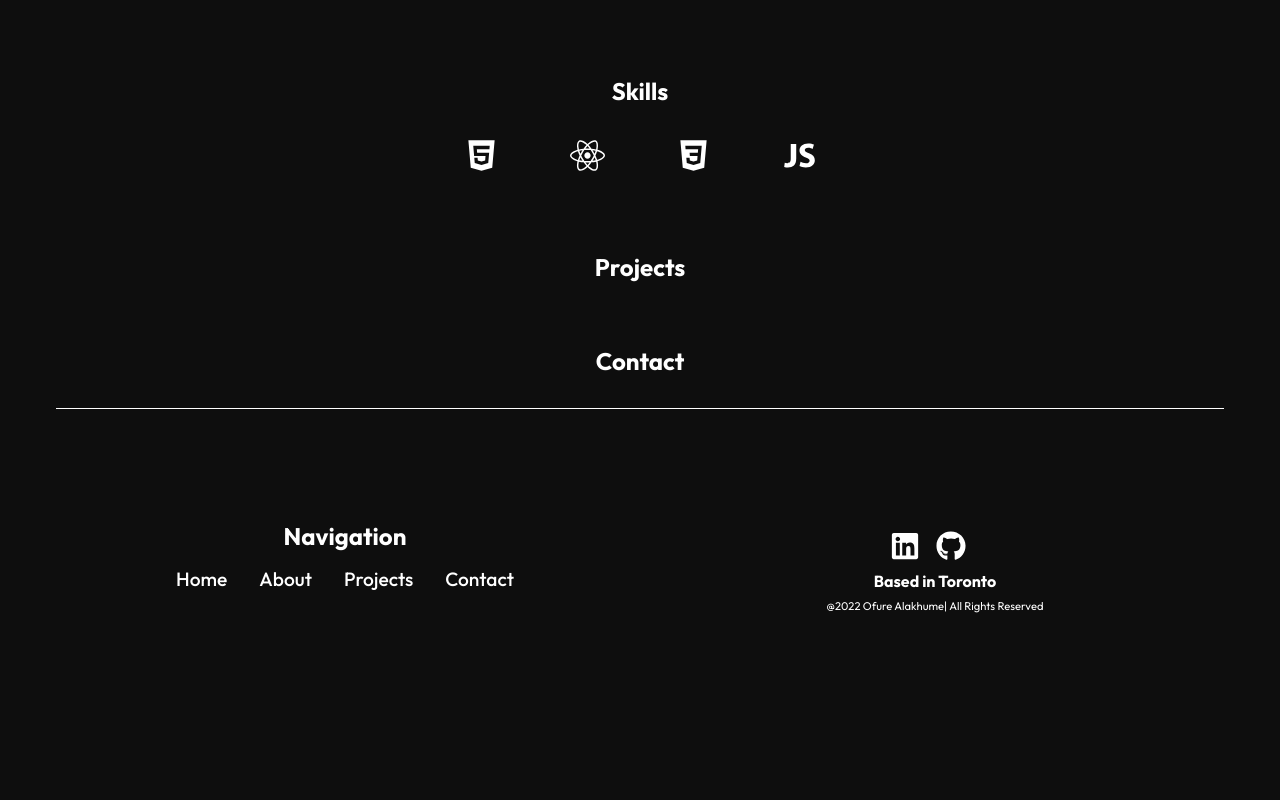
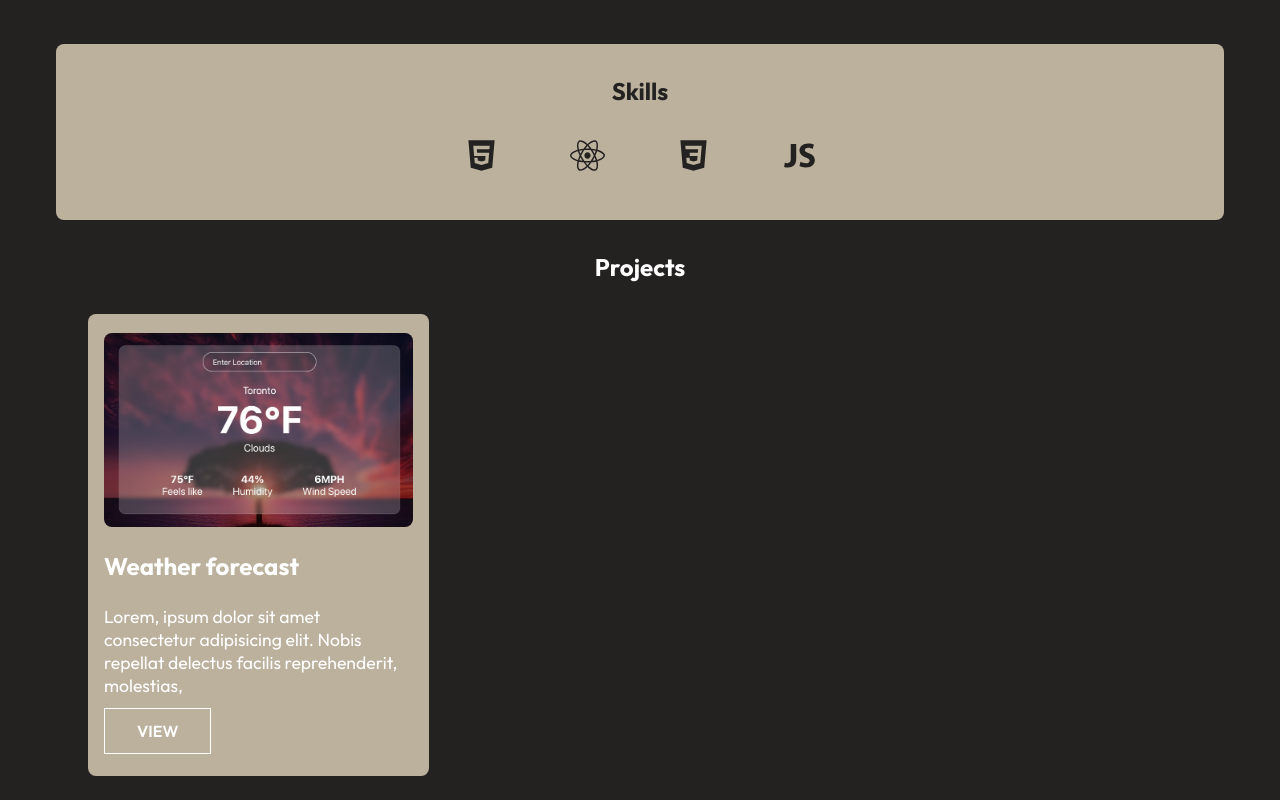
Before and after one commit to AlaksOfure/reactfolio, a React (Create React App) app: page / in a window 1280 px wide. Shown: the part 820-1620 px from the top of the page. Before the commit the page ends 1553 px from the top, so only its background shows below. Built offline with nearby package versions, Linux system fonts and the light colour scheme.

Commit message:
Updated components and style
Updated colour scheme and added new components
project section has also been updated

```diff
--- a/src/Components/Contact.js
+++ b/src/Components/Contact.js
@@ -2,9 +2,10 @@ import React from 'react'
 
 const Contact = () => {
  return (
-  <section className='section-container'>
-   <div className="content-container">
+  <section className='section-container '>
+   <div className="content-container brown-container">
     <h1>Contact</h1>
+    <p>Lorem ipsum, dolor sit amet consectetur adipisicing elit. Sed nemo vel veniam quae eligendi error debitis, deserunt dolores vitae asperiores odit possimus temporibus aspernatur ex iure ipsum harum libero. Facilis.</p>
    </div>
   </section>
  )
--- /dev/null
+++ b/src/Components/ProjectCardContent.js
@@ -0,0 +1,23 @@
+import React from 'react'
+import '../Styles/ProjectCards.css'
+import { NavLink } from 'react-router-dom'
+
+
+const ProjectCardContent = (props) => {
+ return (
+  <div className="project-card">
+   <img src={props.imgsrc} alt="react weather app" />
+   <h2 className="project-title">
+    {props.title}
+   </h2>
+   <div className="details">
+    <p>{props.text}</p>
+    <div className="project-btns">
+     <NavLink to={props.view} className='btn'>View</NavLink>
+    </div>
+   </div>
+  </div>
+ )
+}
+
+export default ProjectCardContent
--- /dev/null
+++ b/src/Components/ProjectCards.js
@@ -0,0 +1,48 @@
+import React from 'react'
+import '../Styles/ProjectCards.css'
+import proj1 from '../assets/Weather-app.png'
+import { NavLink } from 'react-router-dom'
+
+import ProjectCardContent from './ProjectCardContent'
+import ProjectData from './ProjectData'
+
+const ProjectCards = () => {
+ return (
+  <div className="project-container">
+   {ProjectData.map((val, ind) => {
+    return (
+     <ProjectCardContent
+      key={ind}
+      imgsrc={val.imgscrc}
+      title={val.title}
+      text={val.text}
+      view={val.view}
+     />
+    )
+   })}
+  </div>
+ )
+}
+
+
+// const ProjectCards = (props) => {
+//  return (
+//   <div className="project-container">
+//    <div className="project-card">
+//     <img src={props.imgsrc} alt="react weather app" />
+//     <h2 className="project-title">
+//      {props.title}
+//     </h2>
+//     <div className="details">
+//      <p>{props.text}</p>
+//      <div className="project-btns">
+//       <NavLink to={props.view} className='btn'>View</NavLink>
+//      </div>
+//     </div>
+//    </div>
+//   </div>
+//  )
+// }
+
+
+export default ProjectCards
--- /dev/null
+++ b/src/Components/ProjectData.js
@@ -0,0 +1,13 @@
+import proj1 from '../assets/Weather-app.png'
+
+
+const ProjectData = [
+ {
+  imgscrc: proj1,
+  title: "Weather forecast",
+  text: " Lorem, ipsum dolor sit amet consectetur adipisicing elit. Nobis repellat delectus facilis reprehenderit, molestias, ",
+  view: "https://react-weather-app-eight-rho.vercel.app/"
+ }
+];
+
+export default ProjectData;
--- a/src/Components/Projects.js
+++ b/src/Components/Projects.js
@@ -1,10 +1,12 @@
 import React from 'react'
+import ProjectCards from './ProjectCards'
 
 const Projects = () => {
  return (
   <section className='section-container'>
    <div className="content-container">
     <h1>Projects</h1>
+    <ProjectCards />
    </div>
   </section>
  )
--- a/src/Components/Skills.js
+++ b/src/Components/Skills.js
@@ -6,8 +6,8 @@ import '../Styles/skills.css'
 const Skills = () => {
  return (
   <section className="section-container">
-   <div className='content-container'>
-    <h1>Skills</h1>
+   <div className='content-container brown-container'>
+    <h1 className='black-header'>Skills</h1>
     <ul className='list-con'>
      <li className="skill-list">
       <IoLogoHtml5 size={35} />
--- /dev/null
+++ b/src/Styles/ProjectCards.css
@@ -0,0 +1,47 @@
+.project-container {
+  max-width: 1140px;
+  margin: auto;
+  display: grid;
+  grid-template-columns: repeat(3, 1fr);
+  gap: 40px;
+}
+
+.project-card {
+  display: flex;
+  background: #bbb19d;
+  flex-direction: column;
+  padding: 1.2rem 1rem;
+  gap: 1rem;
+  border-radius: 0.5rem;
+}
+
+.project-card img {
+  width: 100%;
+  border-radius: 0.5rem;
+}
+
+.project-title {
+  padding: 0.5rem 0;
+}
+
+.details {
+  display: flex;
+  flex-direction: column;
+}
+
+.details p {
+  padding-bottom: 1.5rem;
+  font-size: 1.1rem;
+}
+
+.project-btns {
+  padding-bottom: 1rem;
+}
+
+@media screen and (max-width: 740px) {
+  .project-container {
+    max-width: 90%;
+    margin: auto;
+    grid-template-columns: 1fr;
+  }
+}
--- a/src/Styles/skills.css
+++ b/src/Styles/skills.css
@@ -1,6 +1,11 @@
 .section-container {
   width: 100%;
   height: 100%;
+}
+
+.brown-container {
+  background: #bbb19d;
+  border-radius: 0.5rem;
 }
 
 .content-container {
@@ -15,13 +20,17 @@
   font-size: 2rem;
 }
 
+.black-header {
+  color: #242121;
+}
+
 .list-con {
   display: flex;
   gap: 1rem;
 }
 
 .skill-list {
-  color: #fff;
+  color: #242121;
   transition: all 0.2s;
   display: flex;
   flex-direction: column;
@@ -39,7 +48,7 @@
 }
 
 .skill-list:hover {
-  color: rgb(248, 217, 15);
+  color: #667870;
 }
 
 .skill-list:hover h5 {
@@ -47,7 +56,7 @@
 }
 
 .reactIcon:hover {
-  color: rgb(248, 217, 15);
+  color: #667870;
   animation: rotation 2s infinite linear;
 }
 
--- a/src/Styles/welcome.css
+++ b/src/Styles/welcome.css
@@ -27,7 +27,7 @@
 }
 
 .firstNa {
-  color: rgb(248, 217, 15);
+  color: #bbb19d;
 }
 
 @media screen and (max-width: 640px) {
--- a/src/index.css
+++ b/src/index.css
@@ -8,7 +8,7 @@
 }
 
 body {
-  background: #0e0e0e;
+  background: #242121;
 }
 
 h1,
@@ -46,5 +46,5 @@ ul {
 
 .btn:hover {
   color: #000;
-  background: rgb(248, 217, 15);
+  background: #667870;
 }
```
Also changed, not shown: src/assets/Weather-app.png (added).
